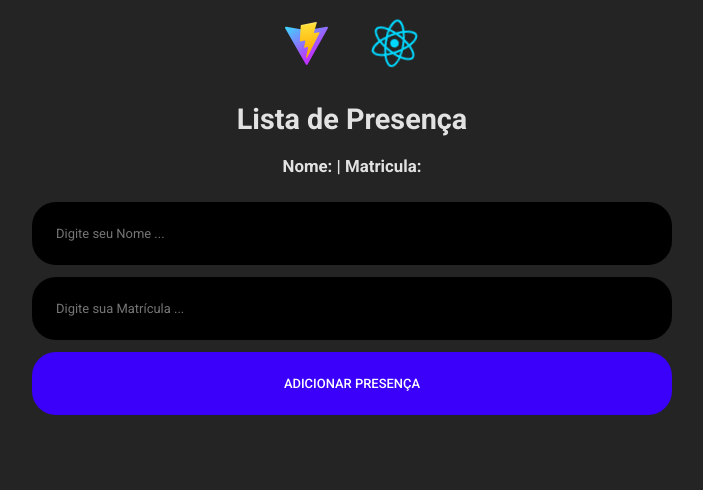
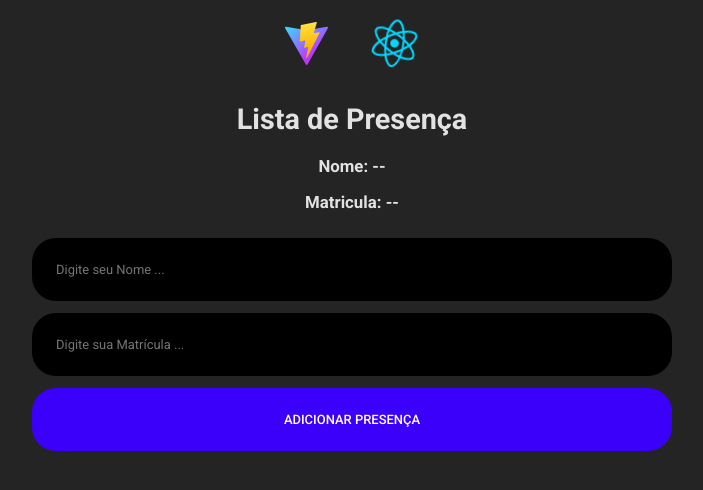
Before and after one commit to marceloicampos/discovery-vite-reactapp, a React (Vite) app in the folder reactapp/: page / in a window 1280 px wide. Shown: the top 490 px of the page, without its empty margins (288-991 px from the left). Built offline with nearby package versions, Linux system fonts and the light colour scheme.

Commit message:
Ajustes do Index JSX

```diff
--- a/reactapp/src/pages/Home/index.jsx
+++ b/reactapp/src/pages/Home/index.jsx
@@ -7,8 +7,8 @@ import { Card } from '../../components/Card'
 export function Home() {
     const [studentKey, setStudentKey] = useState(0)
     const [studentId, setStudentId] = useState(1)
-    const [studentName, setStudentName] = useState('')
-    const [studentMat, setStudentMat] = useState('')
+    const [studentName, setStudentName] = useState('--')
+    const [studentMat, setStudentMat] = useState('--')
     // o primeiro é onde GUARDAMOS o valor do estado e o segundo é a FUNÇÃO que atualiza o estado [state, setState]
     // lembrando que o useState pode iniciar vazio ''
     const [students, setStudents] = useState([])
@@ -37,8 +37,8 @@ export function Home() {
             // estamos quebrando a regra da imutabilidade do array
             // o ...prevState (pode ser qualquer nome) é o spread operator
             // e assim estamos substituindo o estado anterior por um novo estado
-            setStudentName('')
-            setStudentMat('')
+            setStudentName('--')
+            setStudentMat('--')
             document.querySelector('#name').value = ''
             document.querySelector('#mat').value = ''
             document.getElementById('alert').innerHTML = ''
@@ -56,9 +56,8 @@ export function Home() {
             </div>
             <div className="title-container">
                 <h1>Lista de Presença</h1>
-                <h3>
-                    Nome: {studentName} | Matricula: {studentMat}
-                </h3>
+                <h3>Nome: {studentName}</h3>
+                <h3>Matricula: {studentMat}</h3>
             </div>
             <div id="alert"></div>
             <input
@@ -92,6 +91,12 @@ export function Home() {
     // ##################################################################
 
     // <Card name="Celo" time="10:55:25" mat={1443} />
+
+    // ##################################################################
+
+    // o conteúdo do card está envolvido por chaves para que o react entenda que é um objeto
+    // o map serve para percorrer cada item da lista de students e retornar um elemento
+    // conforme seja exibido de acordo com elemento card
 }
 
 // export default Home
```
